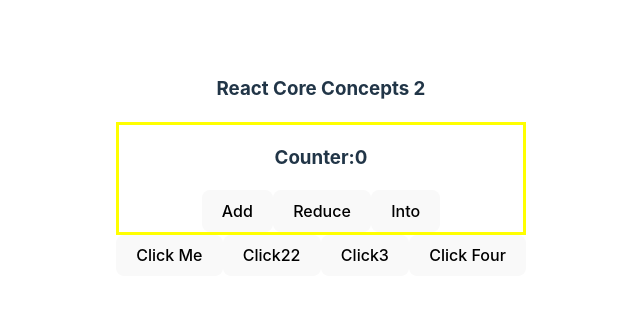
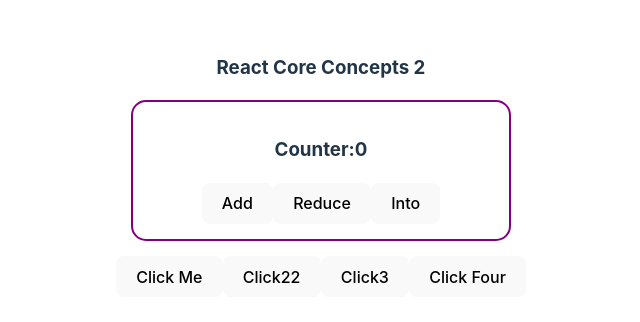
Before and after one commit to MdAlamin50/explore-react-cor-concepts-part2, a React (Vite) app: page / in a window 1280 px wide. Shown: the part 234-556 px from the top of the page, without its empty margins (319-959 px from the left). Built offline with nearby package versions, Linux system fonts and the light colour scheme.

Commit message:
added the style

```diff
--- a/src/conter.jsx
+++ b/src/conter.jsx
@@ -17,8 +17,15 @@ export default function Counter(){
        setCount(newCount)
     }
 
+    const setStyle={
+        border:'2px solid purple',
+        margin:'15px',
+        padding:'15px',
+        borderRadius:'15px'
+    }
+
   return(
-    <div style={{border:'3px solid yellow'}}>
+    <div style={setStyle}>
         <h3>Counter:{count}</h3>
         <button onClick={handleAdd}>Add</button>
         <button onClick={handleReduce}>Reduce</button>
```
